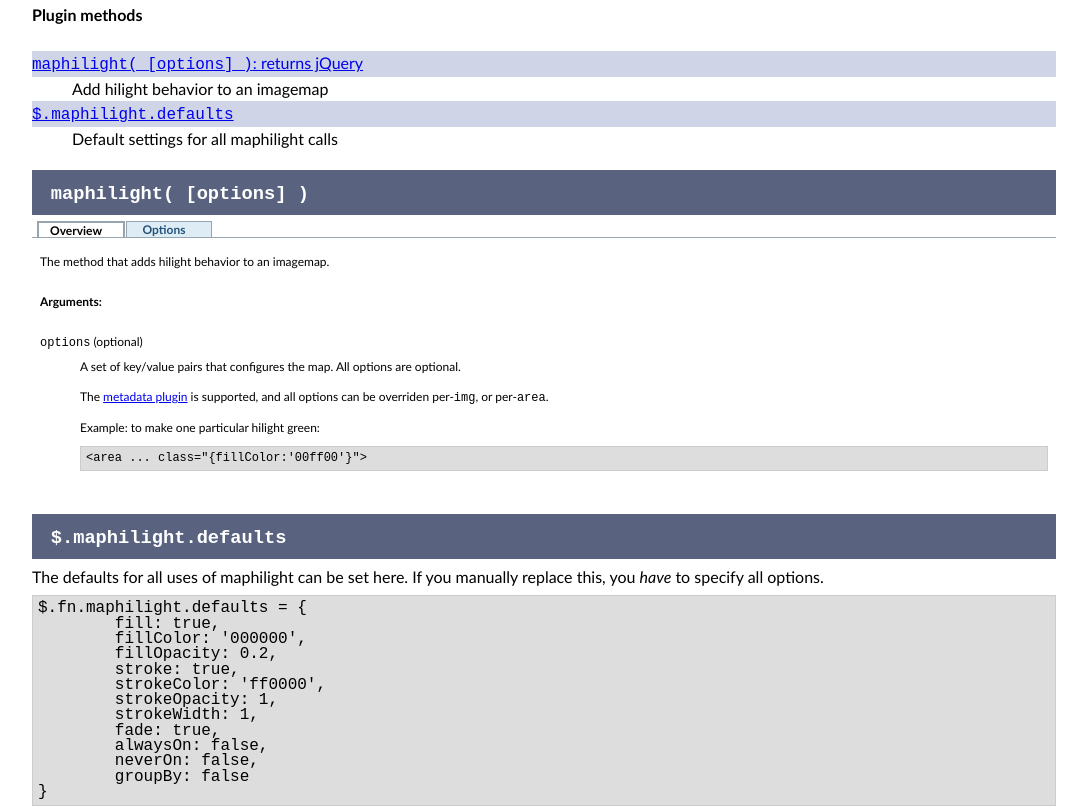
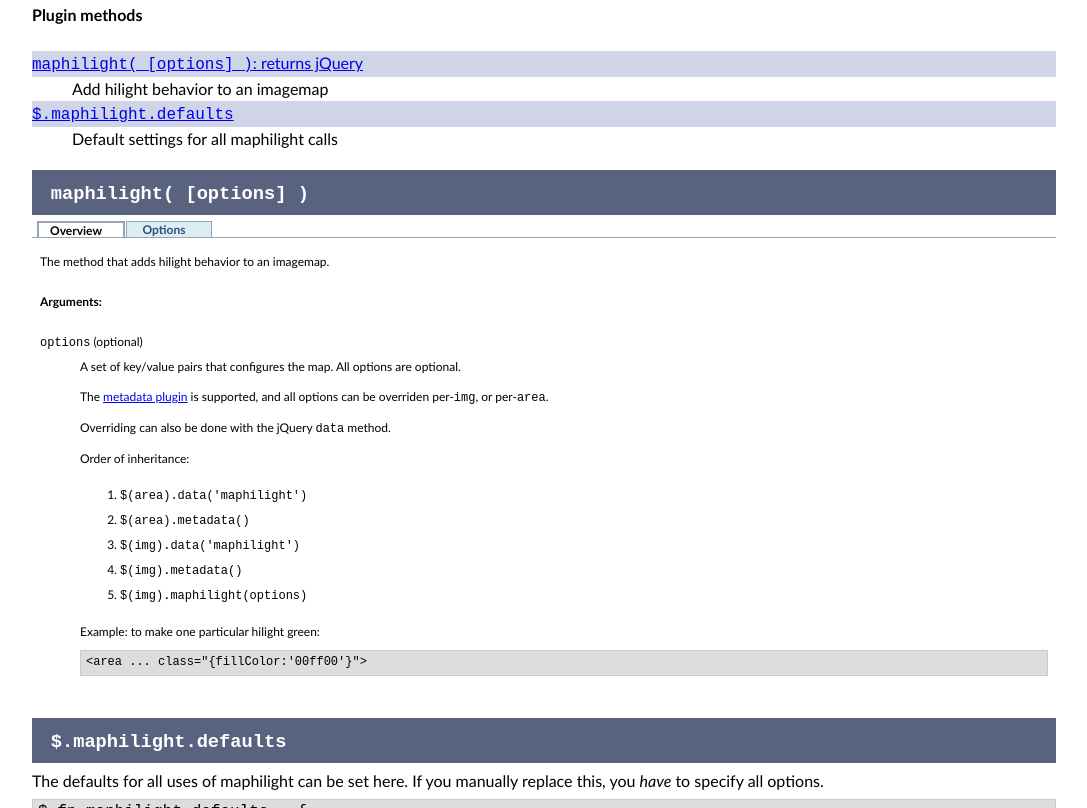
Before and after one commit to kemayo/maphilight, a plain HTML site: page docs/index.html in a window 1280 px wide. Shown: the part 390-1198 px from the top of the page, without its empty margins (96-1183 px from the left). Drawn offline with Linux system fonts and the light colour scheme.

Commit message:
Update docs

```diff
--- a/docs/index.html
+++ b/docs/index.html
@@ -97,6 +97,16 @@
 				<dd>
 					<p>A set of key/value pairs that configures the map.  All options are optional.</p>
 					<p>The <a href="http://docs.jquery.com/Plugins/Metadata">metadata plugin</a> is supported, and all options can be overriden per-<code>img</code>, or per-<code>area</code>.</p>
+					<p>Overriding can also be done with the jQuery <code>data</code> method.</p>
+					<p>Order of inheritance:
+						<ol>
+							<li><code>$(area).data('maphilight')</code></li>
+							<li><code>$(area).metadata()</code></li>
+							<li><code>$(img).data('maphilight')</code></li>
+							<li><code>$(img).metadata()</code></li>
+							<li><code>$(img).maphilight(options)</code></li>
+						</ol>
+					</p>
 					<p>Example: to make one particular hilight green:</p>
 					<pre><code>&lt;area ... class="{fillColor:'00ff00'}"></code></pre>
 				</dd>
@@ -123,7 +133,6 @@
 				<dd>Whether to fade in the shapes on mouseover</dd>
 				<dt><code>alwaysOn</code> (Boolean. Default: false)</dt>
 				<dd>Whether to always show the hilighted areas</dd>
-				<dd>(note that this currently has no effect if supplied as metadata on the area itself)</dd>
 				<dt><code>neverOn</code> (Boolean. Default: false)</dt>
 				<dd>Whether to never show the hilighted areas</dd>
 				<dd>(This only makes sense to use as per-area metadata, of course.)</dd>
@@ -153,7 +162,7 @@
 	</div>
 	<h2>Changelog</h2>
 	<ul>
-        <li>1.2.1: Fix a Chrome bug. Apply the class on the img to the wrapper div created by maphilight.</li>
+		<li>1.2.1: Fix a Chrome bug. Apply the class on the img to the wrapper div created by maphilight.</li>
 		<li>1.2: Made <code>alwaysOn</code> work per-area with metadata plugin.</li>
 		<li>1.1: Added <code>alwaysOn</code> option. Fixed behavior in Firefox2/Safari/Opera.</li>
 		<li>1.0: First release.</li>
```
Also changed, not shown: docs/demo_features.html (+7 -0 lines).
